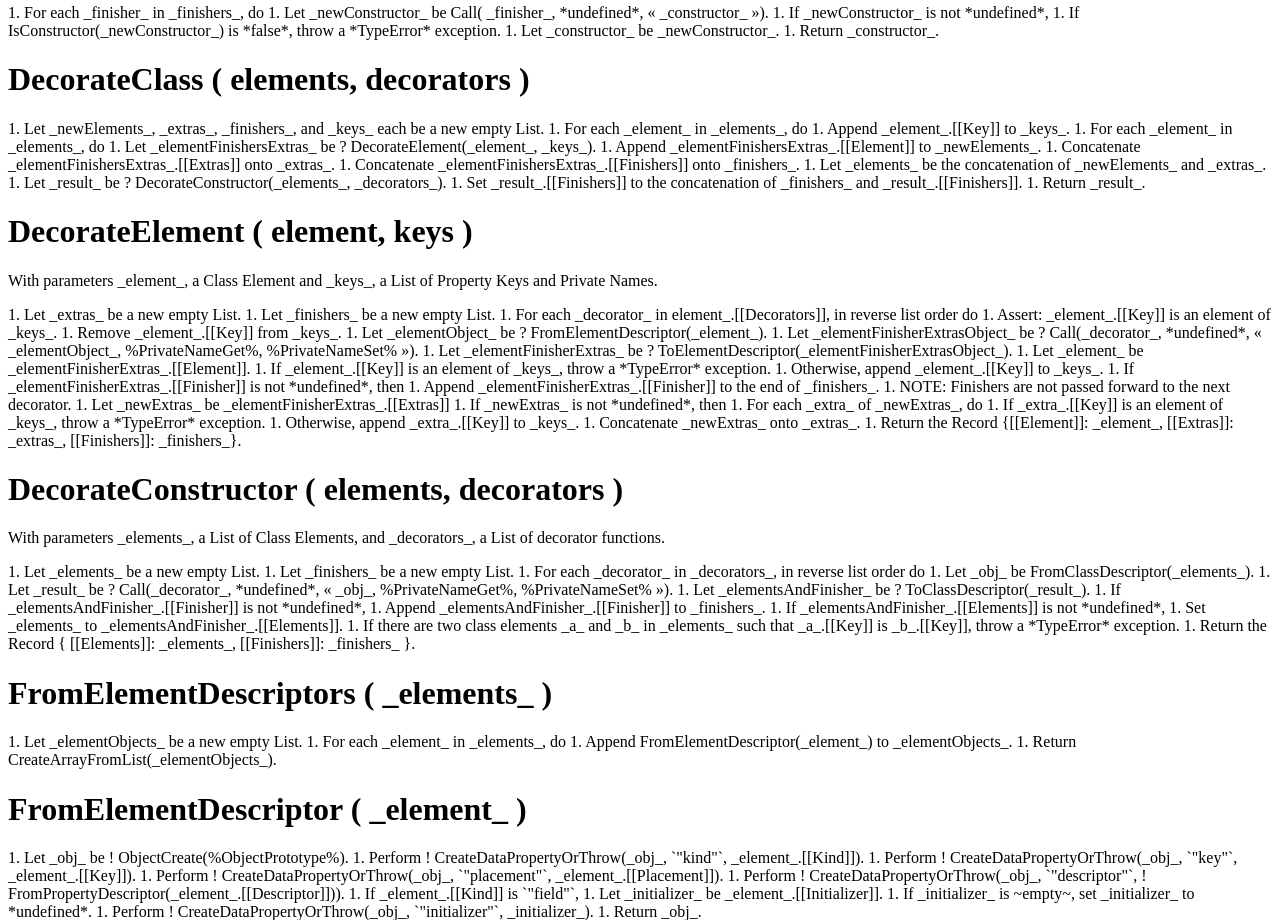
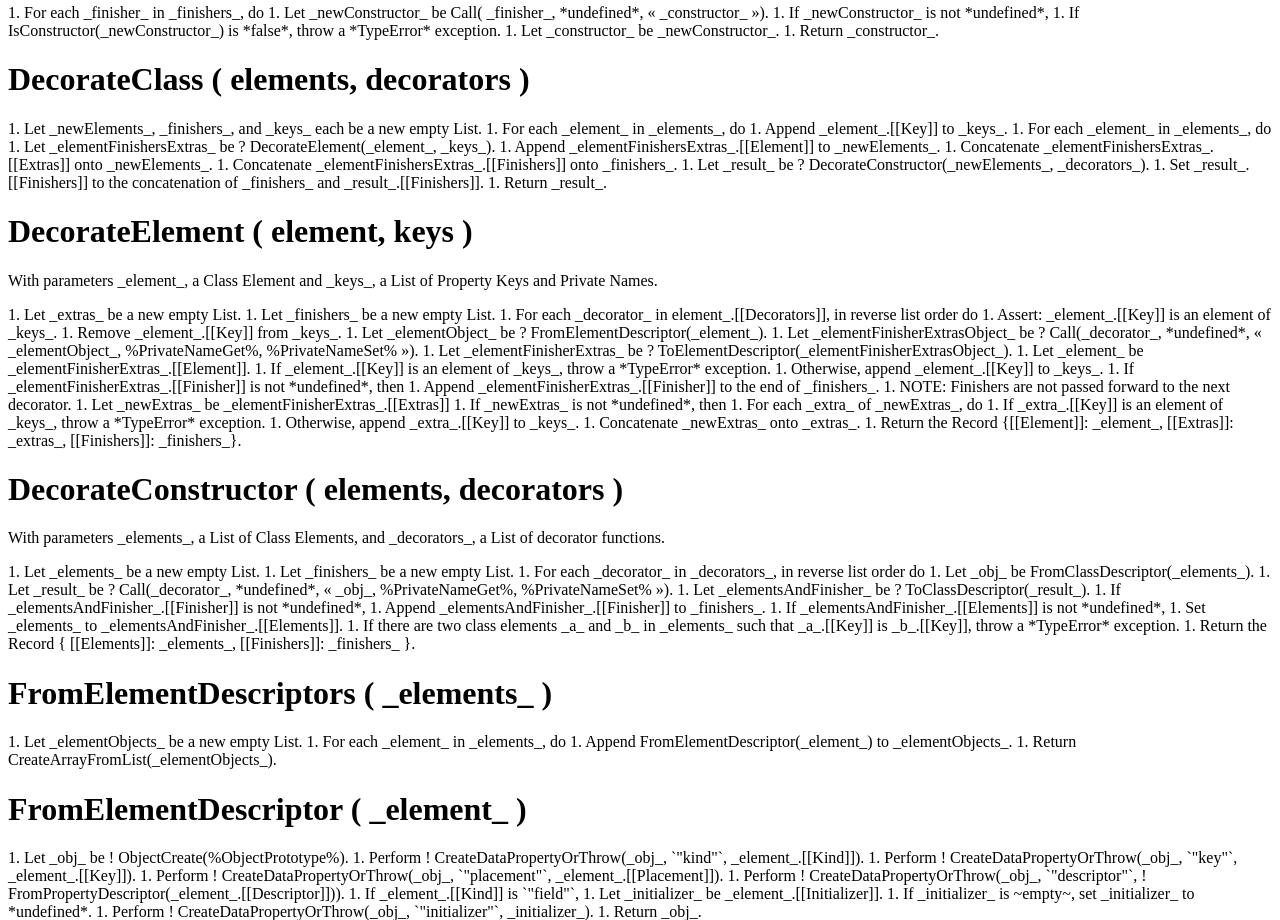
Before and after one commit to tc39/proposal-decorators, a website: page spec.html in a window 1280 px wide. Shown: the part 7440-8360 px from the top of the page. Drawn offline with Linux system fonts and the light colour scheme.

Commit message:
Normative: Intersperse elements and extras
This patch goes back to earlier semantics of decorators, where the
extras which are generated by a field or method decorator are put
right after the relevant class element.

The semantics were changed in
f360ad2993b2febe4cf6ef56fefb5d1658e40656
However, that commit message doesn't explain why the change to
the ordering happened; either ordering can be done consistently
within the specification's organization.

Closes #62

```diff
--- a/spec.html
+++ b/spec.html
@@ -1047,16 +1047,15 @@ emu-example pre {
     <emu-clause id=sec-decorate-class aoid=DecorateClass>
       <h1>DecorateClass ( elements, decorators )</h1>
       <emu-alg>
-        1. Let _newElements_, _extras_, _finishers_, and _keys_ each be a new empty List.
+        1. Let _newElements_, _finishers_, and _keys_ each be a new empty List.
         1. For each _element_ in _elements_, do
           1. Append _element_.[[Key]] to _keys_.
         1. For each _element_ in _elements_, do
           1. Let _elementFinishersExtras_ be ? DecorateElement(_element_, _keys_).
           1. Append _elementFinishersExtras_.[[Element]] to _newElements_.
-          1. Concatenate _elementFinishersExtras_.[[Extras]] onto _extras_.
+          1. Concatenate _elementFinishersExtras_.[[Extras]] onto _newElements_.
           1. Concatenate _elementFinishersExtras_.[[Finishers]] onto _finishers_.
-        1. Let _elements_ be the concatenation of _newElements_ and _extras_.
-        1. Let _result_ be ? DecorateConstructor(_elements_, _decorators_).
+        1. Let _result_ be ? DecorateConstructor(_newElements_, _decorators_).
         1. Set _result_.[[Finishers]] to the concatenation of _finishers_ and _result_.[[Finishers]].
         1. Return _result_.
       </emu-alg>
```
